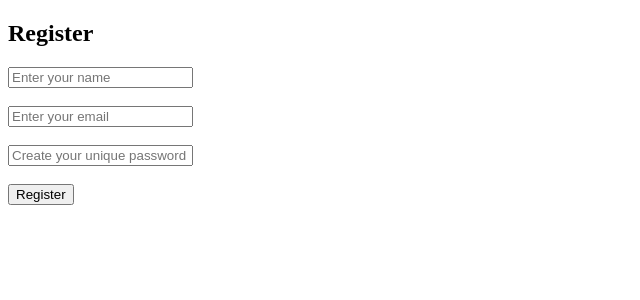
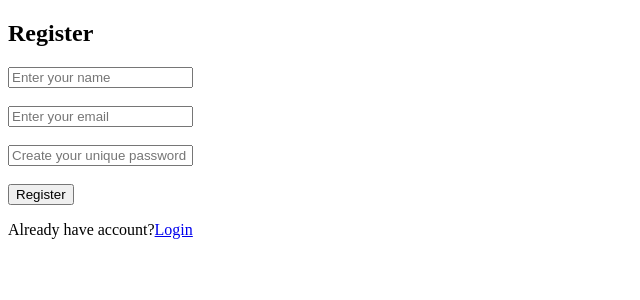
Before and after one commit to anujyadav-vx/AuthFlow-User-Registration-Login, a React app in the folder frontend/: page /Register in a window 1280 px wide. Shown: the top 300 px of the page, without its empty margins (0-640 px from the left). Built offline with nearby package versions, Linux system fonts and the light colour scheme; the HTML template or start-up script is replaced by a standard one.

Commit message:
install react router dom and browser router

```diff
--- a/frontend/src/pages/Login.jsx
+++ b/frontend/src/pages/Login.jsx
@@ -1,5 +1,5 @@
-import { Link } from "react-router-dom";
-import { useNavigate } from "react-router-dom";
+import { Link, useNavigate } from "react-router-dom";
+
 import { useState } from "react";
 import { loginUser } from "../services/authService";
 export default function Login() {
--- a/frontend/src/pages/Register.jsx
+++ b/frontend/src/pages/Register.jsx
@@ -1,3 +1,5 @@
+import { Link } from "react-router-dom";
+import { useNavigate } from "react-router-dom";
 import { useState } from "react";
 import { registerUser } from "../services/authService";
 
@@ -9,14 +11,15 @@ export default function Register() {
   const handleRegister = async (e) => {
     e.preventDefault();
     try {
+      const navigate = useNavigate();
       const data = await registerUser({
         name,
         email,
         password,
       });
       localStorage.setItem("token", data.token);
-      alert("Registration Successful");
       console.log(data.message);
+      navigate("/Login");
       setName("");
       setEmail("");
       setPassword("");
@@ -55,6 +58,10 @@ export default function Register() {
         <br />
         <button type="submit">Register</button>
       </form>
+      <p>
+        Already have account?
+        <Link to="/Login">Login</Link>
+      </p>
     </div>
   );
 }
```
Also changed, not shown: frontend/src/components/ProtectedRoute.jsx (added, +10 -0 lines).
